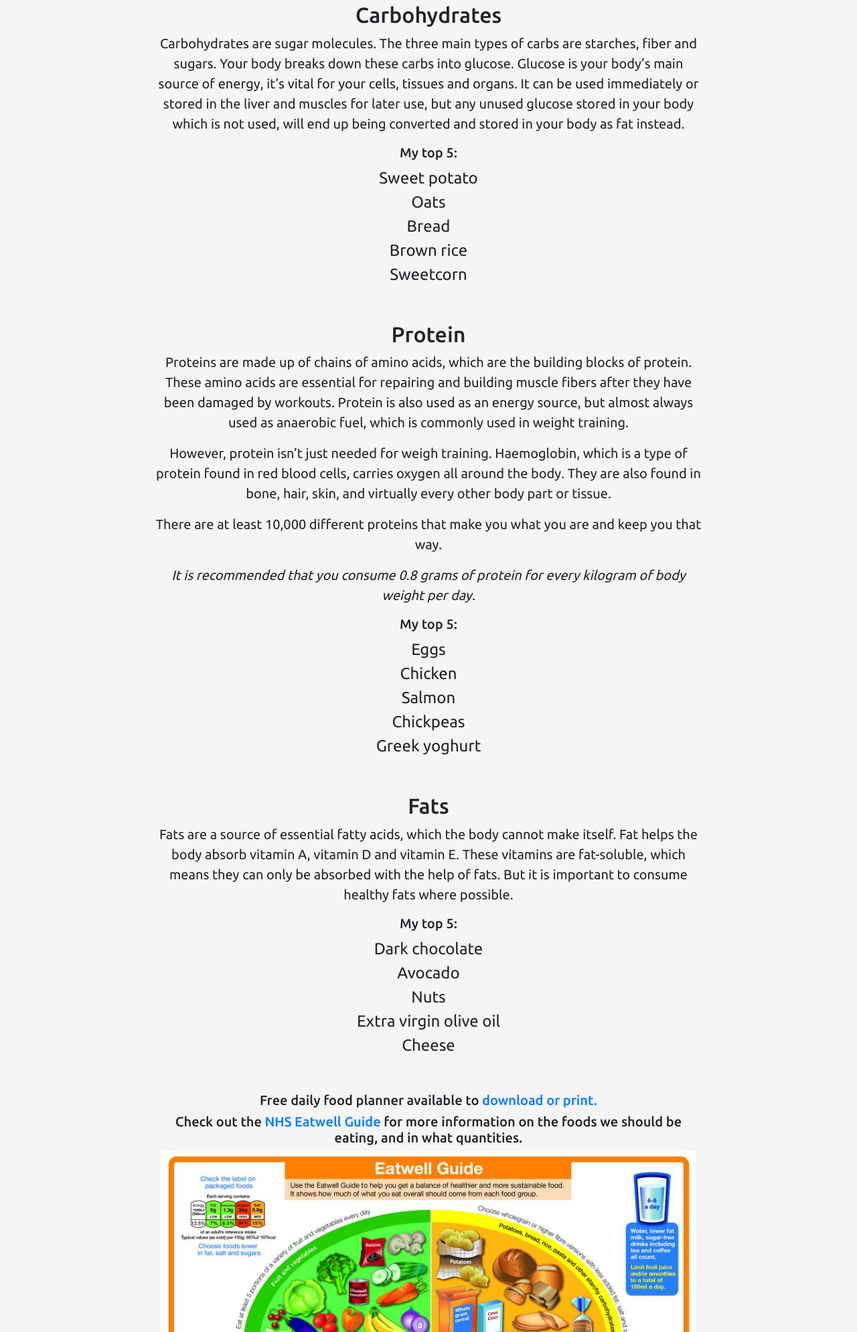
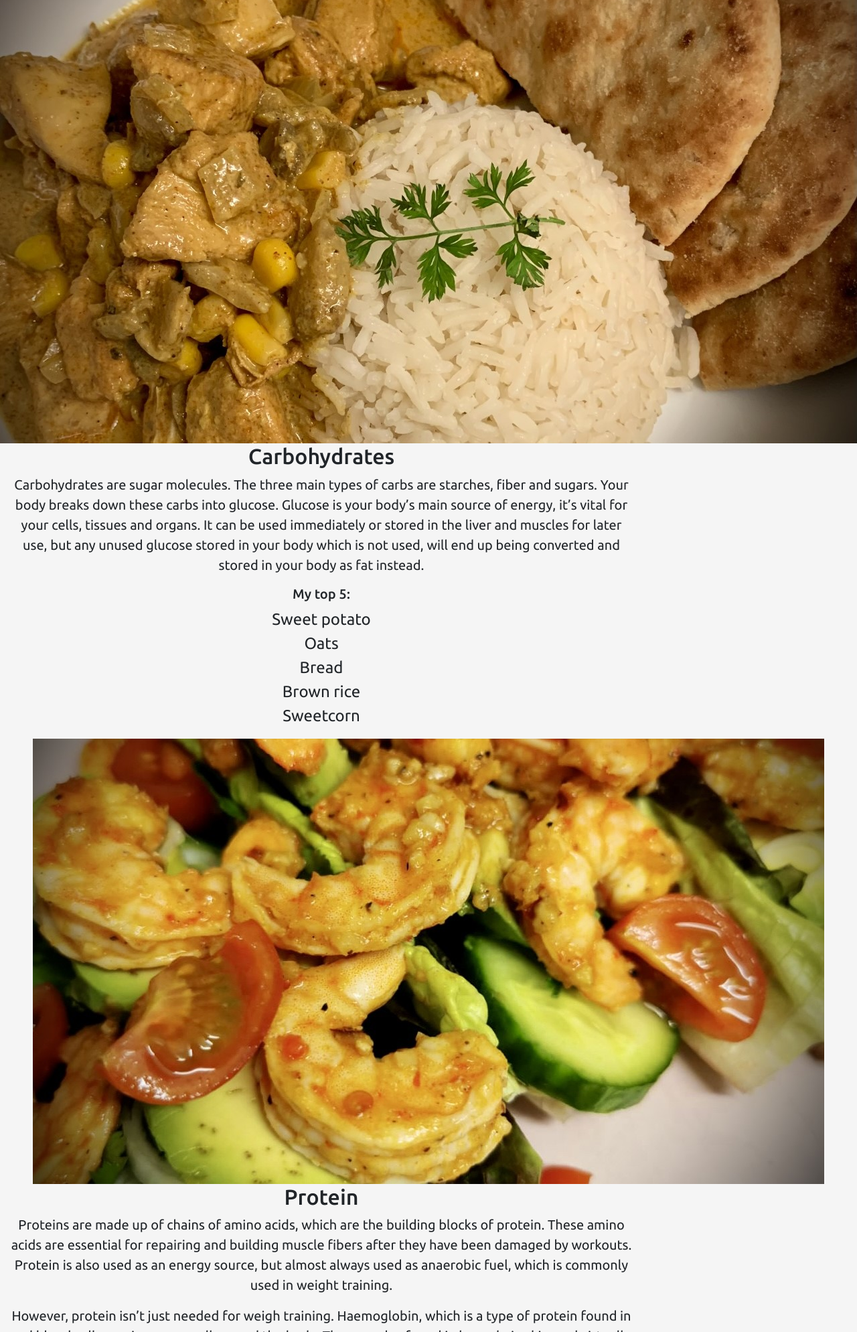
Before and after one commit to Ronaldo-V/RV-Fitness, a plain HTML site: page nutrition.html in a window 1280 px wide. Shown: the part 811-2800 px from the top of the page at 67% size. Drawn offline with nearby package versions, Linux system fonts and the light colour scheme; files that its build step writes are made by us from their sources; files whose address does not match are found by name.

Commit message:
removed all css and testing out a new design on the nurtritions page

```diff
--- a/assessts/css/style.css
+++ b/assessts/css/style.css
@@ -128,6 +128,19 @@ ul{
     top:0;
 }
 
+/* Photos */
+.img {
+    display: block;
+    margin-left: auto;
+    margin-right: auto;
+    max-width: 100vw;
+    height: auto;
+}
+
+
+
+
+
 /* Responsiveness */
 @media (min-width: 768px) {
     .nav{
--- a/nutrition.html
+++ b/nutrition.html
@@ -30,9 +30,10 @@
     </header>
 
     <section>
-      <div class="section-text-black container-fluid">
-        <div class="row justify-content-center">
-          <div class="col-xs-11 col-sm-11 col-md10 col-lg-9 col-xl-8">
+      <!--Macronutrients section-->
+      <div class="container-fluid">
+        <div class="row">
+          <div class="col-xs-11 col-sm-11 col-md-10 col-lg-9 col-xl-9">
             <h2 class="section-heading">Macronutrients</h2>
             <p>
               Macronutrients are the main nutrient sources we need in larger amounts, which provides the energy our body needs. These are consumed from carbohydrates, proteins and fats. Micronutrients are mostly vitamins and minerals, and are equally important but consumed in very small amounts. We generally get our micronutrients along with macronutrients.
@@ -46,15 +47,16 @@
           </div>
         </div>
       </div>
-      <div class="carbs-image text-image container-fluid">
-        <div class="shade"></div>
-        <div class="row justify-content-center section-text">
-          <div class="col-xs-11 col-sm-11 col-md10 col-lg-9 col-xl-8">
+      <!--Carbohydrates section-->
+      <img src="assessts/images/carbs-photo.jpg" alt="Carbohydrates photo" class="images">
+      <div class="container-fluid">
+        <div class="row">
+          <div class="col-xs-11 col-sm-11 col-md-10 col-lg-9 col-xl-9">
             <h2 class="section-heading">Carbohydrates</h2>
             <p>
               Carbohydrates are sugar molecules. The three main types of carbs are starches, fiber and sugars. Your body breaks down these carbs into glucose. Glucose is your body’s main source of energy, it’s vital for your cells, tissues and organs. It can be used immediately or stored in the liver and muscles for later use, but any unused glucose stored in your body which is not used, will end up being converted and stored in your body as fat instead.
             </p>
-            <h5 class="section-sub-headings">My top 5:</h5>
+            <h5 class="section-sub-heading">My top 5:</h5>
             <ul class="top-5">
               <li>Sweet potato</li>
               <li>Oats</li>
@@ -65,11 +67,11 @@
           </div>
         </div>
       </div>
-      <br>
-      <div class="protein-image text-image container-fluid">
-        <div class="shade"></div>
-        <div class="row justify-content-center section-text">
-          <div class="col-xs-11 col-sm-11 col-md10 col-lg-9 col-xl-8">
+      <!--Protein section-->
+      <img src="assessts/images/prawns-photo.jpg" alt="Protein photo" class="images">
+      <div class="container-fluid">
+        <div class="row">
+          <div class="col-xs-11 col-sm-11 col-md-10 col-lg-9 col-xl-9">
             <h2 class="section-heading">Protein</h2>
             <p>
               Proteins are made up of chains of amino acids, which are the building blocks of protein. These amino acids are essential for repairing and building muscle fibers after they have been damaged by workouts. Protein is also used as an energy source, but almost always used as anaerobic fuel, which is commonly used in weight training.
@@ -83,7 +85,7 @@
             <p class="font-italic">
               It is recommended that you consume 0.8 grams of protein for every kilogram of body weight per day.
             </p>
-            <h5 class="section-sub-headings">My top 5:</h5>
+            <h5 class="section-sub-heading">My top 5:</h5>
             <ul class="top-5">
               <li>Eggs</li>
               <li>Chicken</li>
@@ -94,16 +96,16 @@
           </div>
         </div>
       </div>
-      <br>
-      <div class="fats-image text-image container-fluid">
-        <div class="shade"></div>
-        <div class="row justify-content-center section-text">
-          <div class="col-xs-11 col-sm-11 col-md10 col-lg-9 col-xl-8">
+    <!--Fats section-->
+    <img src="assessts/images/avocado-photo.jpg" alt="Fats photo">
+    <div class="container-fluid">
+      <div class="row">
+        <div class="col-xs-11 col-sm-11 col-md-10 col-lg-9 col-xl-9">
           <h2 class="section-heading">Fats</h2>
           <p>
             Fats are a source of essential fatty acids, which the body cannot make itself. Fat helps the body absorb vitamin A, vitamin D and vitamin E. These vitamins are fat-soluble, which means they can only be absorbed with the help of fats. But it is important to consume healthy fats where possible.
           </p>
-            <h5 class="section-sub-headings">My top 5:</h5>
+          <h5 class="section-sub-heading">My top 5:</h5>
           <ul class="top-5">
             <li>Dark chocolate</li>
             <li>Avocado</li>
@@ -115,15 +117,14 @@
       </div>
     </div>
     <div class="container-fluid">
-        <div class="row justify-content-center" id="downloads-text">
-          <div class="col-xs-11 col-sm-11 col-md10 col-lg-9 col-xl-8">
-            <br>
-            <h5 class="food-help-text downloadable-docs">
+      <div class="row">
+        <div class="col-xs-11 col-sm-11 col-md-10 col-lg-9 col-xl-9">
+          <h3 class="food-help-section">
             Free daily food planner available to
             <a class="#" href="assets/images/daily-food-planner.pdf" target="_blank">
               download or print.
             </a>
-            </h5>
+            </h3>
           </div>
           <div class="col-8">
             <h5 class="food-help-text" id="eatwell-guide">
```
Lines whose indentation alone changed are shown as unchanged.
